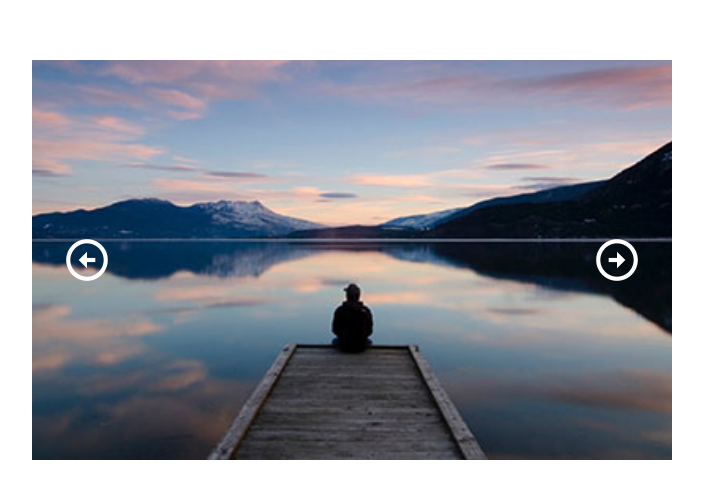
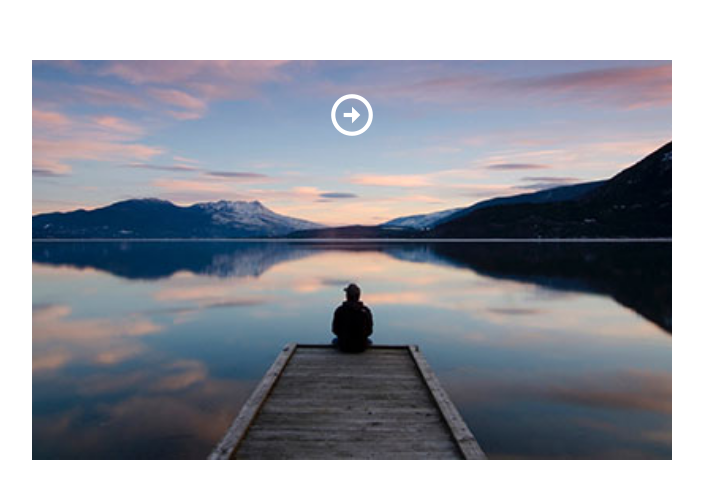
Before and after one commit to Leonardo-Gudini/js-array-carousel, a plain HTML site: page index.html in a window 1280 px wide. Shown: the part 140-638 px from the top of the page, without its empty margins (288-991 px from the left). Drawn offline with nearby package versions, Linux system fonts and the light colour scheme.

Commit message:
aggiunta coparsa e scomparsa frecce  avanti-indietro

```diff
--- a/css/style.css
+++ b/css/style.css
@@ -21,10 +21,6 @@
     height: 50vh;
 }
 
-.show{
-    display: block;
-}
-
 img{
     width: 100%;
     height: 100%;
@@ -34,16 +30,25 @@ img{
 .arrow i{
     position: absolute;
     font-size: 50px;
-    top: 50%;
-    transform: translateY(-50%);
+    left: 50%;
+    transform: translateX(-50%);
     color: white;
     cursor: pointer;
 }
 
 .back{
-    left: 30px;
+    bottom: 30px;
 }
 
 .forward{
-    right: 30px;
+    top: 30px;
+    display: none;
 }
+
+.hide{
+    display: none;
+}
+
+.carousel-container .show{
+    display: block;
+}
--- a/index.html
+++ b/index.html
@@ -37,10 +37,10 @@
             </div>
 
             <div class="arrow">
-                <i class="back ri-arrow-left-circle-line"></i>
+                <i class="back hide ri-arrow-left-circle-line"></i>
             </div>
             <div class="arrow">
-                <i class="forward ri-arrow-right-circle-line"></i>
+                <i class="forward show ri-arrow-right-circle-line"></i>
             </div>
         </div>
 
--- a/js/main.js
+++ b/js/main.js
@@ -21,11 +21,20 @@ imgItem[currentImg].classList.add("show");
 const forward = document.querySelector(".forward");
 const back = document.querySelector(".back")
 
+forward.classList.add("show")
+
 forward.addEventListener("click",
-    function(){
+    function() {
+        console.log(currentImg)
         imgItem[currentImg].classList.remove("show");
         currentImg++;
         imgItem[currentImg].classList.add("show");
+
+        back.classList.remove("hide");
+
+        if(currentImg == (imageList.length - 1)){
+            forward.classList.remove("show");
+        }
     }
 )
 
@@ -34,5 +43,11 @@ back.addEventListener("click",
         imgItem[currentImg].classList.remove("show");
         currentImg--;
         imgItem[currentImg].classList.add("show");
+
+       forward.classList.add("show");
+
+       if(currentImg == 0) {
+        back.classList.add("hide");
+       }
     }
 )
```
